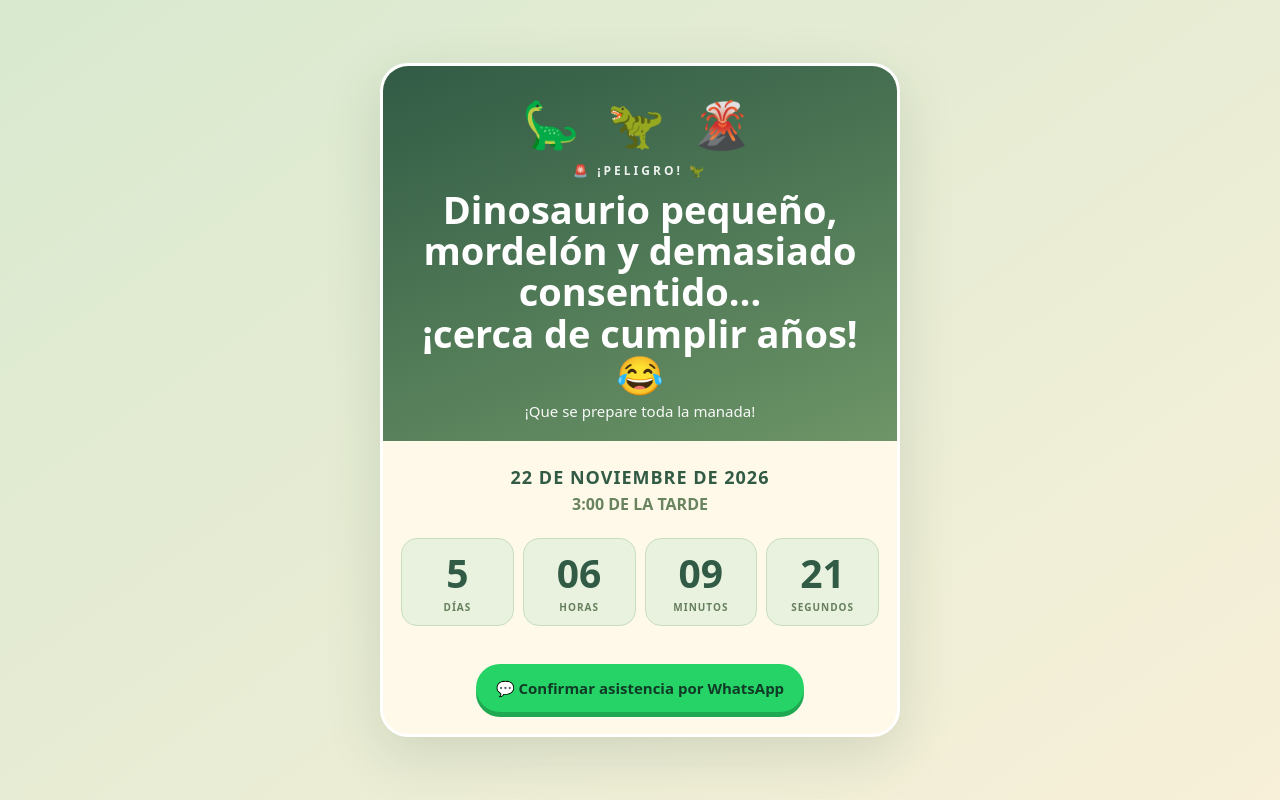
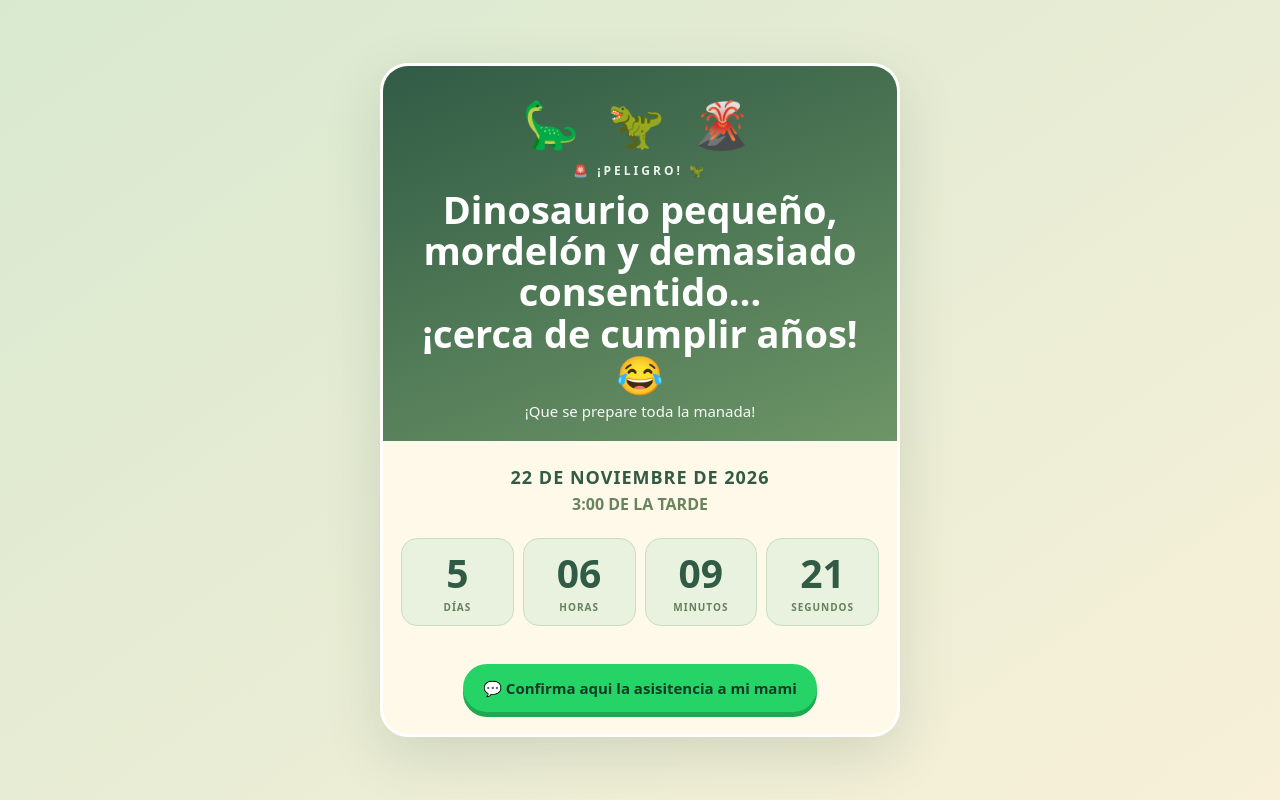
Before and after one commit to dj84757-lab/cumplea-os-mateo, a plain HTML site: page index.html in a window 1280 px wide. Drawn offline with Linux system fonts and the light colour scheme.

Commit message:
Update index.html

```diff
--- a/index.html
+++ b/index.html
@@ -46,7 +46,7 @@ h1{font-size:clamp(26px,7vw,38px);line-height:1.08;margin:10px 0 6px}
 <div class="unit"><div class="num" id="minutes">--</div><div class="label">MINUTOS</div></div>
 <div class="unit"><div class="num" id="seconds">--</div><div class="label">SEGUNDOS</div></div>
 </div>
-<a class="whatsapp" href="https://wa.me/573143477193?text=Hola%2C%20confirmo%20asistencia" target="_blank" rel="noopener noreferrer">💬 Confirmar asistencia por WhatsApp</a>
+<a class="whatsapp" href="https://wa.me/573143477193?text=Hola%2C%20confirmo%20asistencia" target="_blank" rel="noopener noreferrer">💬 Confirma aqui la asisitencia a mi mami</a>
 </section>
 </main>
 <script>
```
